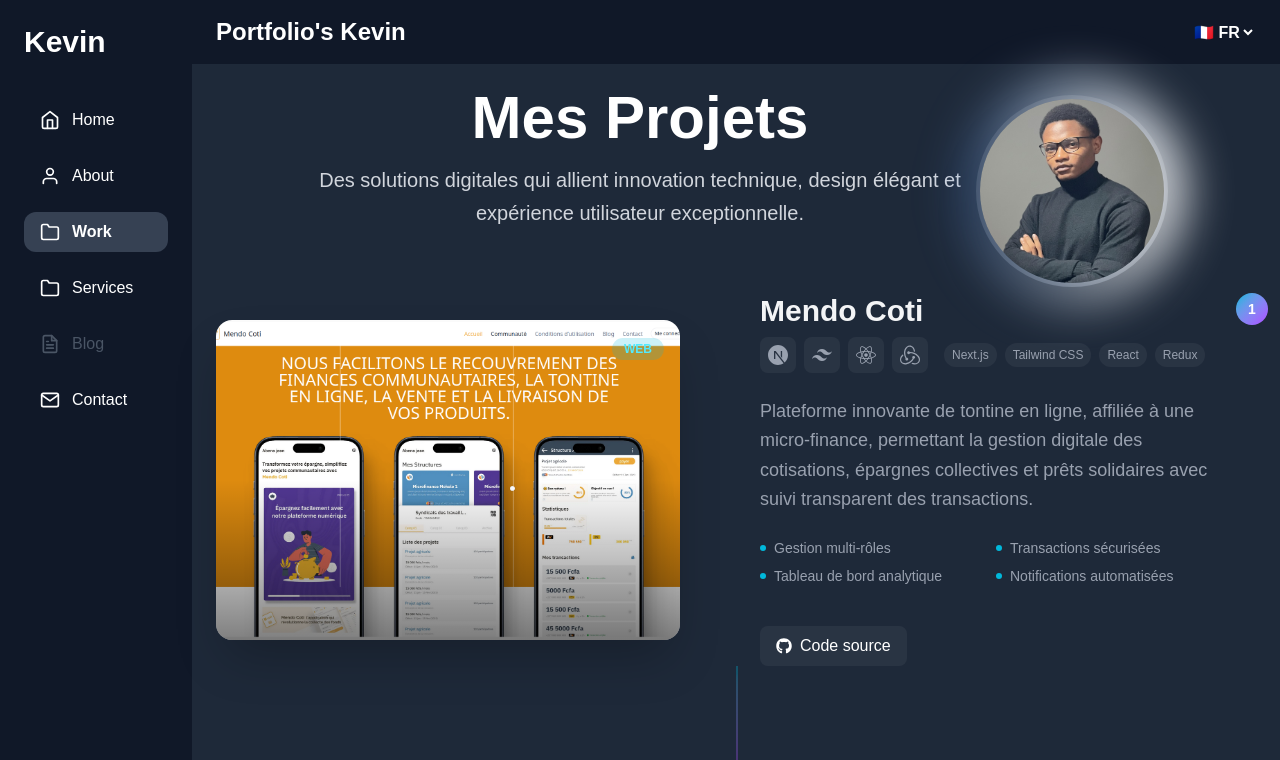
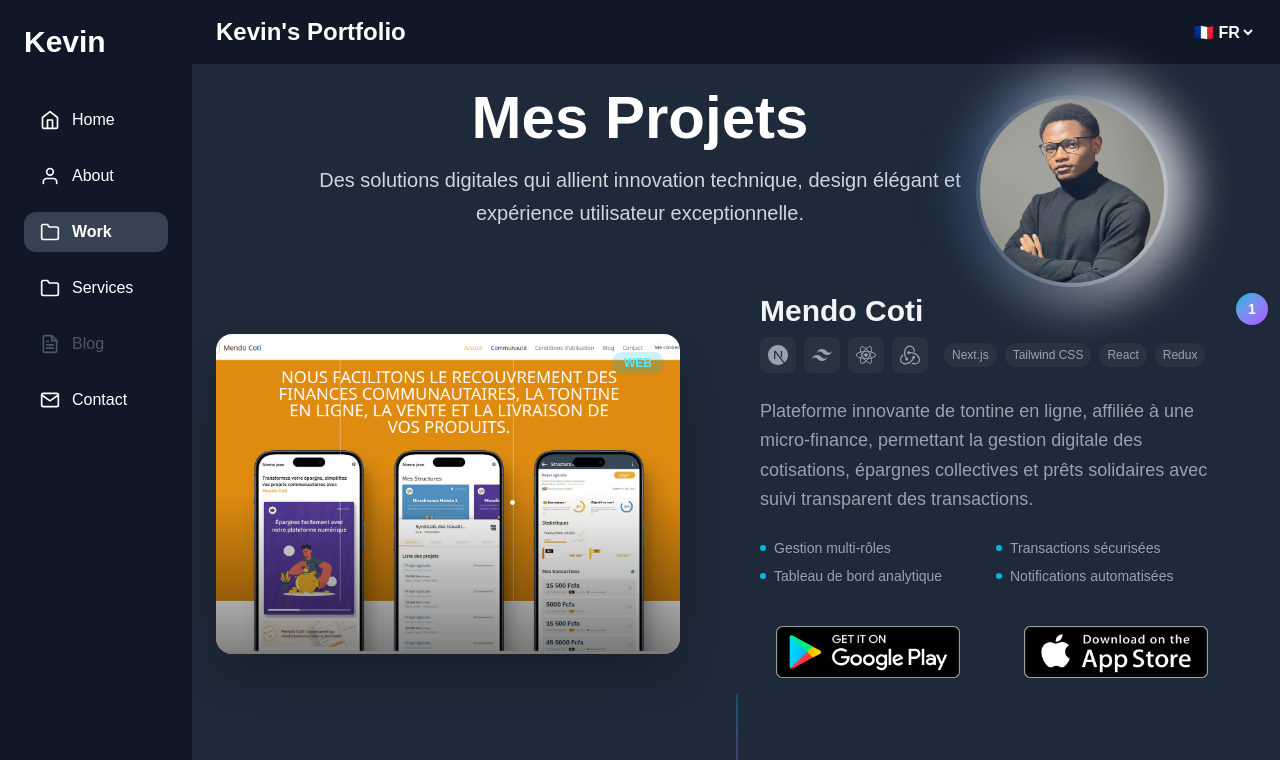
Before and after one commit to Balzer237/portfolio, a Next.js app: page /en/me/work in a window 1280 px wide. Shown: the top 760 px of the page. Built offline with nearby package versions, Linux system fonts and the light colour scheme.

Commit message:
end project

```diff
--- a/src/app/[locale]/me/work/page.tsx
+++ b/src/app/[locale]/me/work/page.tsx
@@ -1,8 +1,21 @@
 'use client';
 import { motion } from 'framer-motion';
+import Image from 'next/image';
 import { FaGithub, FaExternalLinkAlt, FaReact} from 'react-icons/fa';
 import { SiNextdotjs, SiTailwindcss, SiRedux, SiFramer } from 'react-icons/si';
 
+const handleDownloadGooglePlay = () => {
+    window.open(
+      "https://play.google.com/store/apps/details?id=co.mendo.m_coti&pcampaignid=web_share",
+      "_blank"
+    );
+  };
+  const handleDownloadAppStore = () => {
+    window.open(
+      "https://apps.apple.com/cm/app/mendocoti/id6450121173",
+      "_blank"
+    );
+  };
 const projects = [
   {
     name: "Mendo Coti",
@@ -13,6 +26,8 @@ const projects = [
     link: "#",
     github: "#",
     category: "web",
+    onclickAppStore:handleDownloadGooglePlay,
+    onclickApple:handleDownloadAppStore,
     features: ["Gestion multi-rôles", "Transactions sécurisées", "Tableau de bord analytique", "Notifications automatisées"]
   },
   {
@@ -186,16 +201,35 @@ export default function WorkPage() {
                   {/* Actions */}
                   <div className="flex gap-4 pt-4">
 
+                    { project.onclickAppStore&&
+                    <div className="m-auto   mb-4 flex grid-cols-2 justify-center gap-x-3 px-4   md:gap-x-16">
 
-                    <motion.a
-                      href={project.github}
-                      className="flex items-center gap-2 px-4 py-2 rounded-lg bg-white/5 hover:bg-white/10 transition-all duration-300"
-                      whileHover={{ scale: 1.05 }}
-                      whileTap={{ scale: 0.95 }}
-                    >
-                      <FaGithub className="w-4 h-4" />
-                      <span>Code source</span>
-                    </motion.a>
+                        <div
+                          className="flex cursor-pointer grid-cols-1"
+                          onClick={handleDownloadGooglePlay}
+                        >
+                          <img
+                          width={48}
+                          height={35}
+                            src={"/images/downloadGoogleplay.png"}
+                            alt="Mendo coti googleplay download"
+                            className="h-13 objet-cover w-48 cursor-pointer"
+                          />
+                        </div>
+                        <div
+                          className="flex cursor-pointer grid-cols-1"
+                          onClick={handleDownloadAppStore}
+                        >
+                          <img
+                          width={48}
+                          height={35}
+                            src={"/images/downloadAppstore.png"}
+                            alt="Mendo coti appstore download"
+                            className="h-13 objet-cover w-48 cursor-pointer"
+                          />
+                        </div>
+                      </div>}
+
                   </div>
                 </div>
               </div>
--- a/src/app/_components/navigationBar.tsx
+++ b/src/app/_components/navigationBar.tsx
@@ -10,7 +10,7 @@ export default function NavigationBar() {
   return (
     <div className='px-6 py-4 flex justify-end transition gap-4 bg-gray-900 lg:justify-between w-full text-white font-bold'>
       <h1 className="text-xl lg:text-2xl">
-        Portfolio's Kevin
+        Kevin's Portfolio
       </h1>
       <select>
 
```
Also changed, not shown: public/images/downloadAppstore.png (added), public/images/downloadGoogleplay.png (added).
